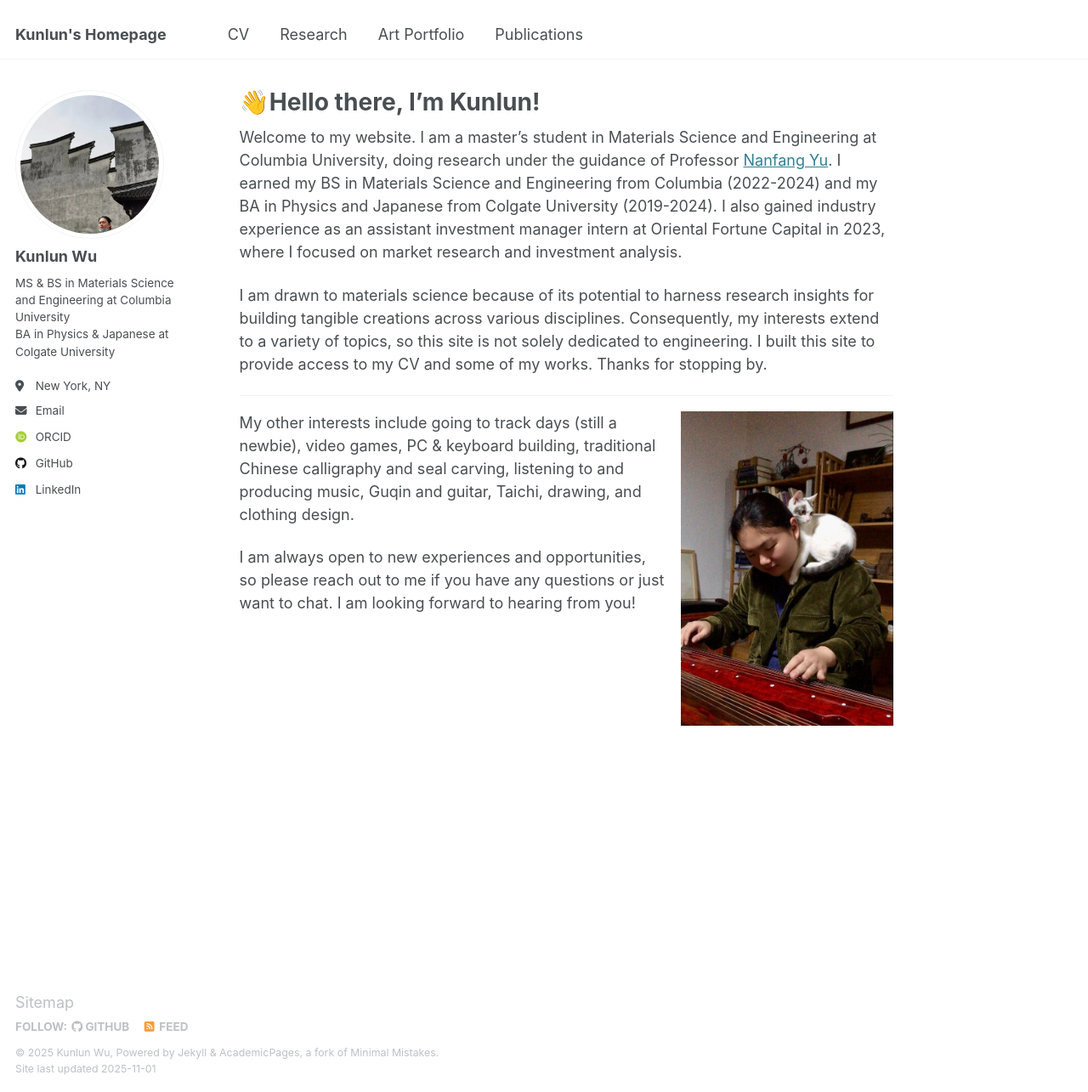
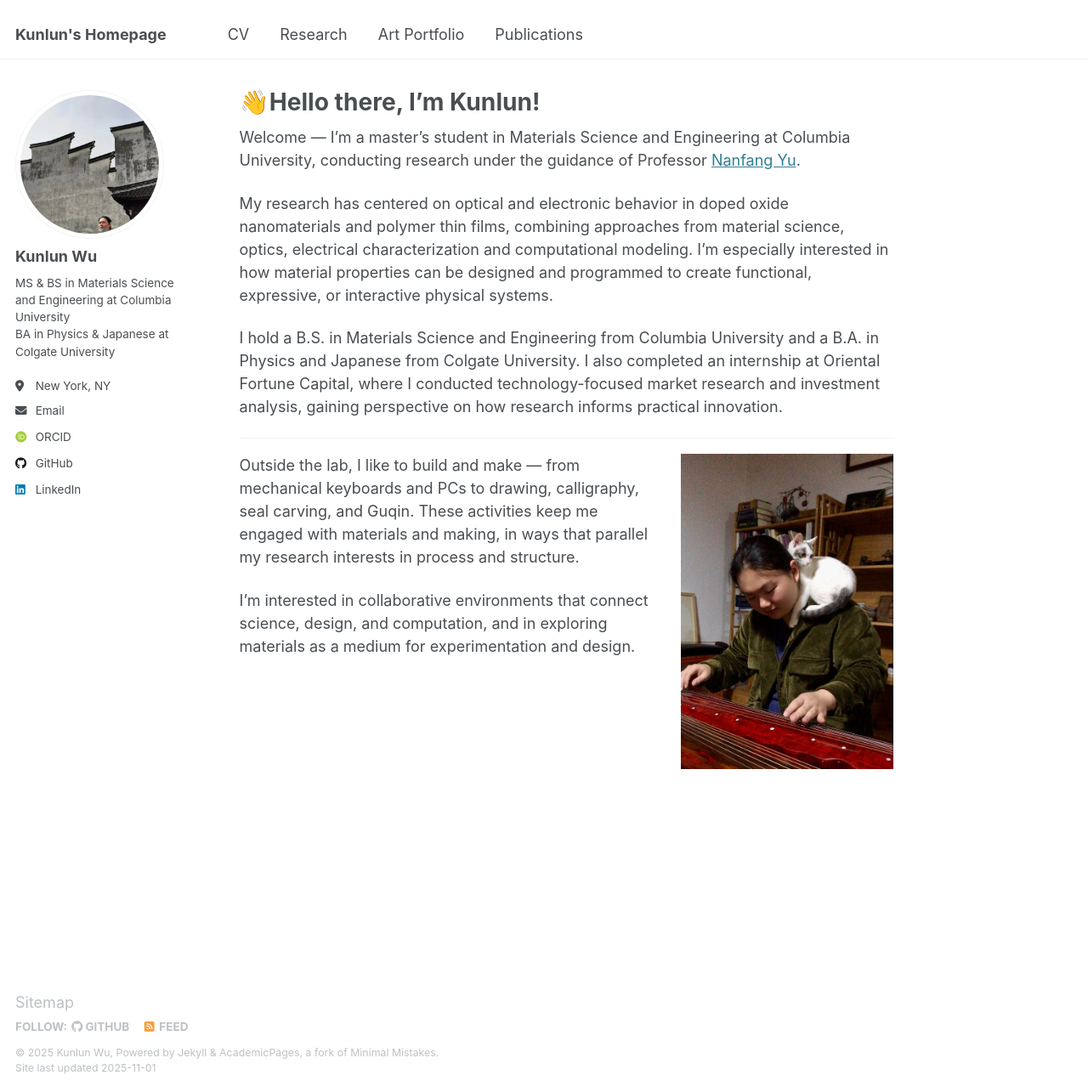
Before and after one commit to kunlun-wu/kunlun-wu.github.io, a Jekyll site: the page built from _pages/about.md, in a window 1280 px wide and 1285 px high. Shown: the whole window at 85% size. Built offline with Jekyll 4.4.1, drawn with Linux system fonts in a browser that asks for light colours; some web fonts are replaced.

Commit message:
updated homepage

```diff
--- a/_pages/about.md
+++ b/_pages/about.md
@@ -7,12 +7,14 @@ redirect_from:
   - /about.html
 ---
 
-Welcome to my website. I am a master’s student in Materials Science and Engineering at Columbia University, doing research under the guidance of Professor [Nanfang Yu](https://www.apam.columbia.edu/faculty/nanfang-yu). I earned my BS in Materials Science and Engineering from Columbia (2022-2024) and my BA in Physics and Japanese from Colgate University (2019-2024). I also gained industry experience as an assistant investment manager intern at Oriental Fortune Capital in 2023, where I focused on market research and investment analysis.
+Welcome — I’m a master’s student in Materials Science and Engineering at Columbia University, conducting research under the guidance of Professor [Nanfang Yu](https://www.apam.columbia.edu/faculty/nanfang-yu).
 
-I am drawn to materials science because of its potential to harness research insights for building tangible creations across various disciplines. Consequently, my interests extend to a variety of topics, so this site is not solely dedicated to engineering. I built this site to provide access to my CV and some of my works. Thanks for stopping by.
+My research has centered on optical and electronic behavior in doped oxide nanomaterials and polymer thin films, combining approaches from material science, optics, electrical characterization and computational modeling. I’m especially interested in how material properties can be designed and programmed to create functional, expressive, or interactive physical systems.
+
+I hold a B.S. in Materials Science and Engineering from Columbia University and a B.A. in Physics and Japanese from Colgate University. I also completed an internship at Oriental Fortune Capital, where I conducted technology-focused market research and investment analysis, gaining perspective on how research informs practical innovation.
 
 ----------------------------------------
 ![playing guqin with xuanxuan](/images/about-pic.jpg){: .align-right width="250px"}
-My other interests include going to track days (still a newbie), video games, PC & keyboard building, traditional Chinese calligraphy and seal carving, listening to and producing music, Guqin and guitar, Taichi, drawing, and clothing design.
+Outside the lab, I like to build and make — from mechanical keyboards and PCs to drawing, calligraphy, seal carving, and Guqin. These activities keep me engaged with materials and making, in ways that parallel my research interests in process and structure.
 
-I am always open to new experiences and opportunities, so please reach out to me if you have any questions or just want to chat. I am looking forward to hearing from you!
+I’m interested in collaborative environments that connect science, design, and computation, and in exploring materials as a medium for experimentation and design.
```
